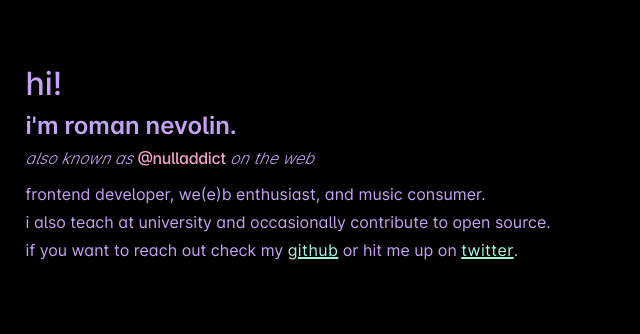
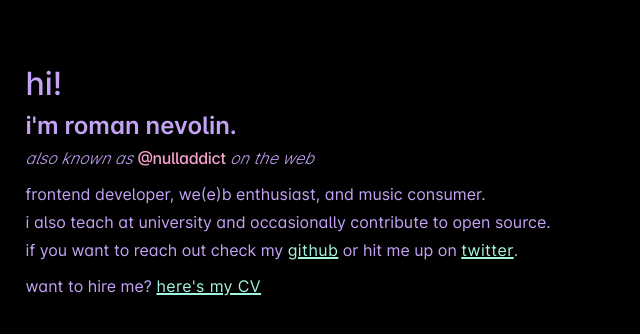
Before and after one commit to nulladdict/nulladdict, a SvelteKit app: page / in a window 1280 px wide. Shown: the top 334 px of the page, without its empty margins (0-640 px from the left). Built offline with nearby package versions, Linux system fonts and the light colour scheme.

Commit message:
feat: add a CV link

```diff
--- a/src/routes/+page.svelte
+++ b/src/routes/+page.svelte
@@ -16,6 +16,13 @@
       <a href="https://twitter.com/nulladdict">twitter</a>.
     </p>
   </main>
+  <footer>
+    want to hire me? <a
+      href="https://docs.google.com/document/d/1NLnoy3xBnbqhvsBtGGYP3d7JllKwhDJMDowuvUhlV4U/export?format=pdf"
+      target="_blank"
+      rel="noopener noreferer">here's my CV</a
+    >
+  </footer>
 </article>
 
 <style>
```
